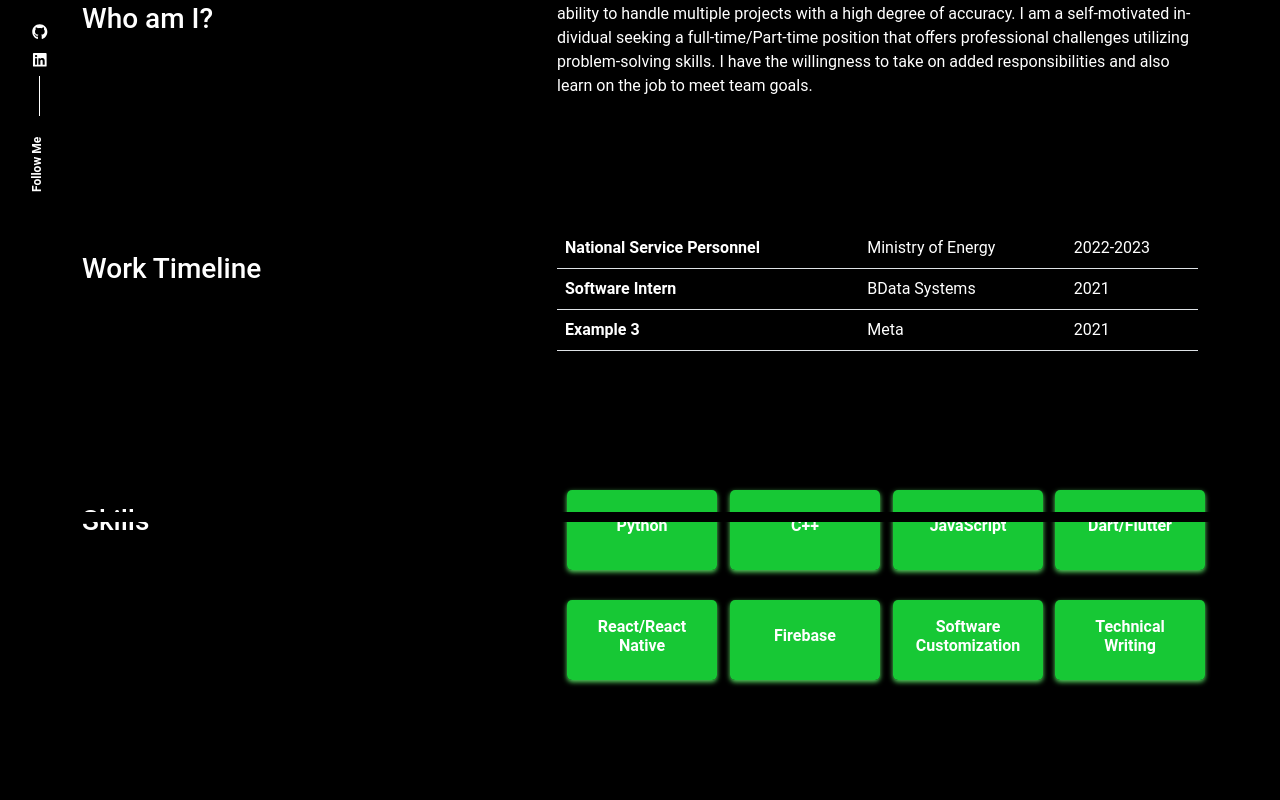
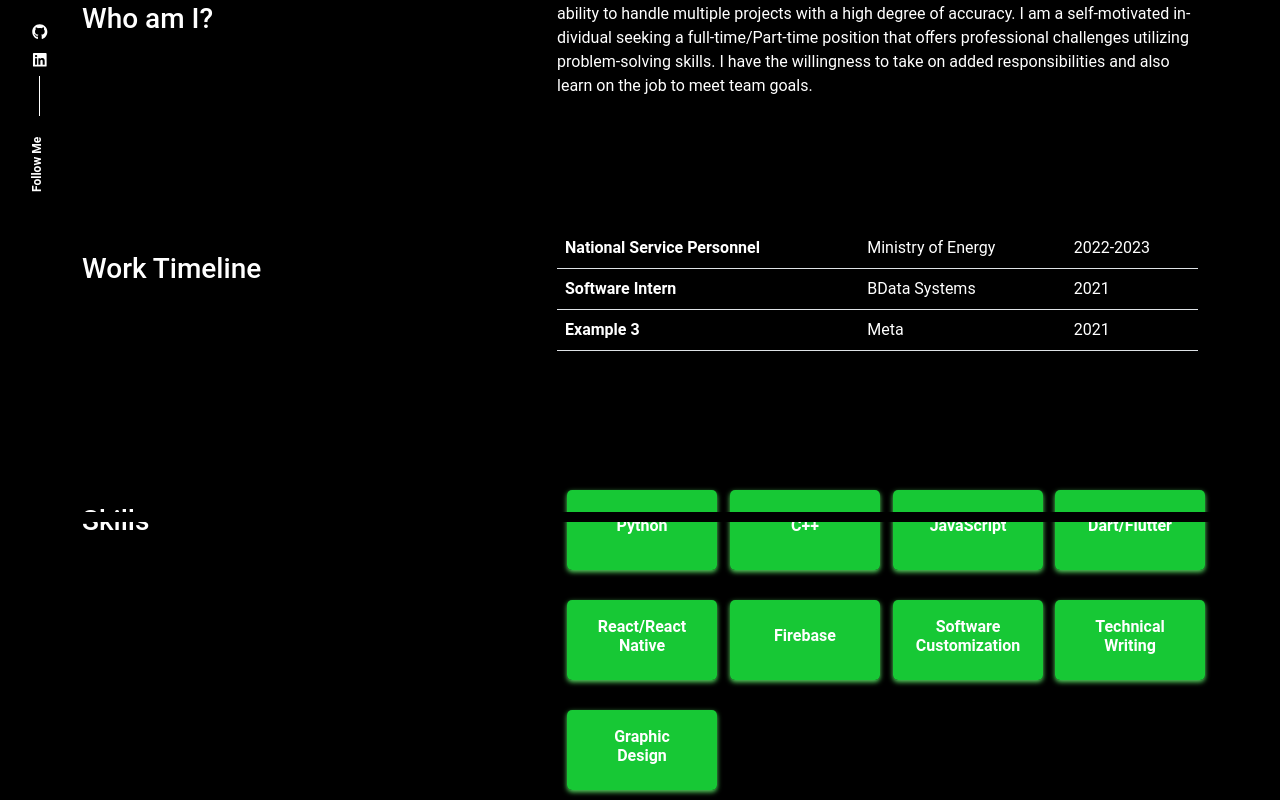
Before and after one commit to Aquarius-blake/portfolio, a React (Create React App) app: page /about in a window 1280 px wide. Shown: the part 278-1078 px from the top of the page. Before the commit the page ends 968 px from the top, so only its background shows below. Built offline with nearby package versions, Linux system fonts and the light colour scheme.

Commit message:
update content_option.js

```diff
--- a/src/content_option.js
+++ b/src/content_option.js
@@ -70,6 +70,9 @@ const skills = [{
 
     {
         name: "Technical Writing",
+    },
+    {
+        name: "Graphic Design",
     },
 ];
 
```
